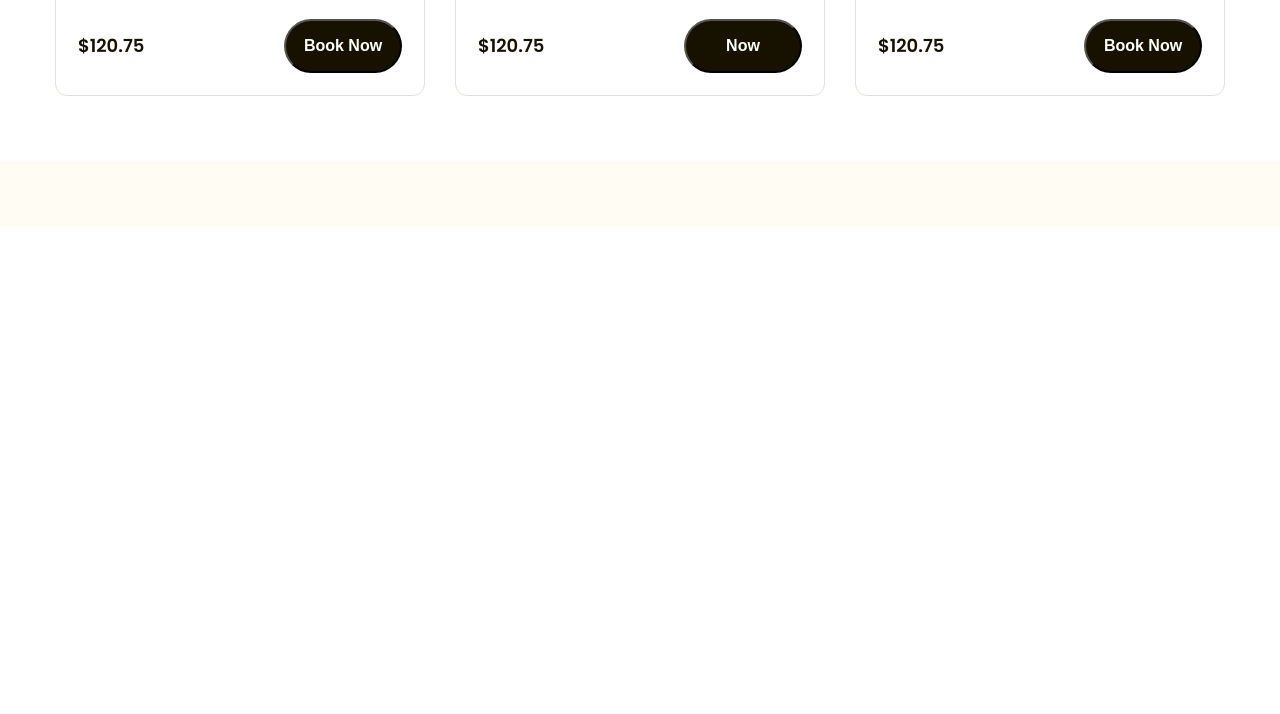
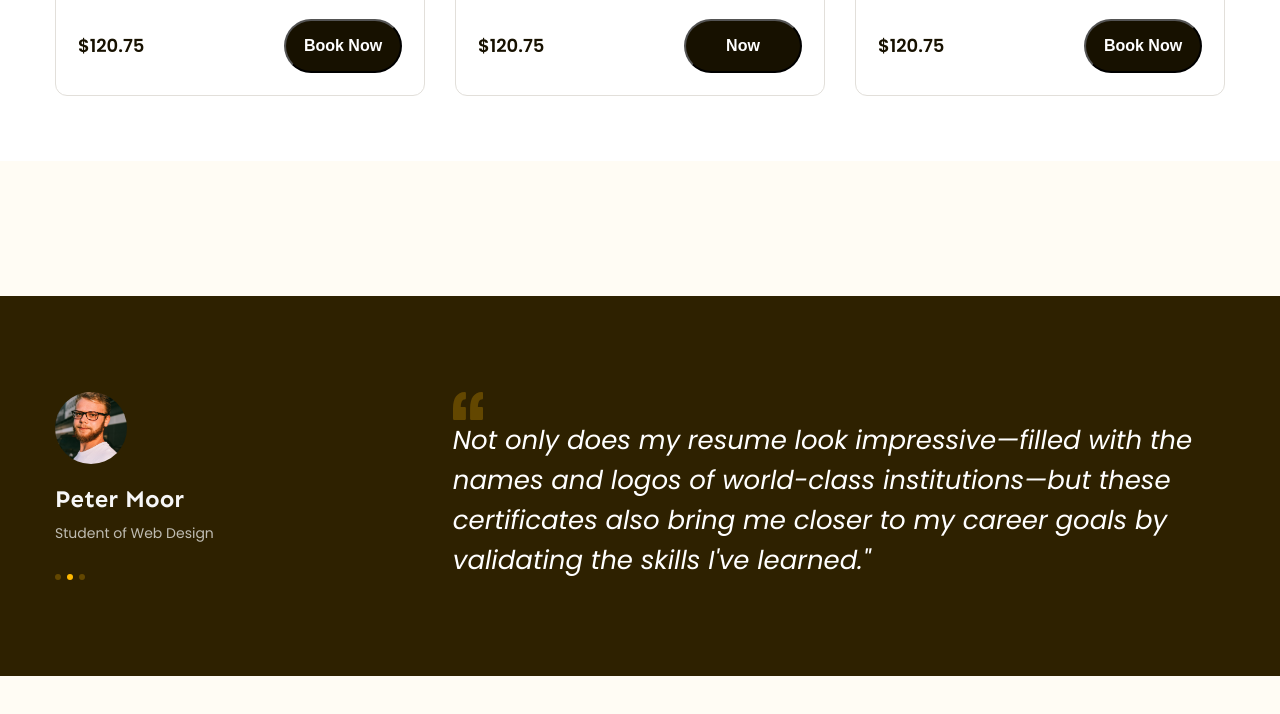
Before and after one commit to nnphukma/Figma-to-HTML, a plain HTML site: page index.html in a window 1280 px wide. Shown: the part 1606-2320 px from the top of the page. Drawn offline with Linux system fonts and the light colour scheme.

Commit message:
Phần 8: Làm phần feedback

```diff
--- a/asset/css/style.css
+++ b/asset/css/style.css
@@ -390,3 +390,60 @@ a {
   border: var(--primary-color) solid 1px;
   transition: 0.3s;
 }
+
+/* ==========================feedback====================== */
+.feedback {
+  margin-top: 135px;
+  padding: 96 0;
+  background: #2e2100;
+}
+.feedback .feedback-item {
+  display: flex;
+}
+.feedback .info .avatar {
+  width: 72px;
+  height: 72px;
+  object-fit: cover;
+  border-radius: 50%;
+}
+.feedback .info:first-child .member-name {
+  color: #f7f7f7;
+  font-family: var(--font-heading);
+  font-size: 2.4rem;
+  font-weight: 700;
+  line-height: 1.42; /* 141.667% */
+  margin-top: 18px;
+}
+.feedback .info .desc {
+  margin-top: 4px;
+  color: #bfbcb2;
+  font-size: 1.4rem;
+  line-height: 1.86; /* 185.714% */
+}
+.feedback-item .info .dots {
+  display: flex;
+  margin-top: 28px;
+  gap: 6px;
+}
+
+.feedback .info .dot {
+  width: 6px;
+  height: 6px;
+  border-radius: 50%;
+  background: #634700;
+  cursor: pointer;
+}
+.feedback .info .dot.active{
+  background-color: var(--primary-color);
+  cursor: default;
+}
+.feedback-item .content {
+  width: 66%;
+  margin-left: auto;
+}
+.feedback-item blockquote {
+  color: #fff;
+  font-size: 2.6rem;
+  font-style: italic;
+  line-height: 1.54; /* 153.846% */
+}
--- a/index.html
+++ b/index.html
@@ -223,6 +223,32 @@
         </div>
     </div>
 
+    <!-- feedback -->
+    <div class="feedback">
+        <div class="main-content">
+            <div class="feedback-list">
+                <div class="feedback-item">
+                    <!-- left -->
+                    <div class="info">
+                        <img src="./asset/img/ava.jpg" alt="Peter Moor" class="avatar">
+                        <p class="desc member-name">Peter Moor</p>
+                        <p class="desc">Student of Web Design</p>
+                        <div class="dots">
+                            <span class="dot"></span>
+                            <span class="dot active"></span>
+                            <span class="dot"></span>
+                        </div>
+                    </div>
+                    <!-- right -->
+                    <div class="content">
+                        <img src="./asset/icon/open-qoutes.svg" alt="" class="open-qoutes">
+                        <blockquote>Not only does my resume look impressive—filled with the names and logos of world-class institutions—but these certificates also bring me closer to my career goals by validating the skills I've learned." </blockquote>
+                    </div>
+                </div>
+            </div>
+        </div>
+    </div>
+
 
 
 </main>
```
Also changed, not shown: asset/icon/open-qoutes.svg (added), asset/img/ava.jpg (added).
